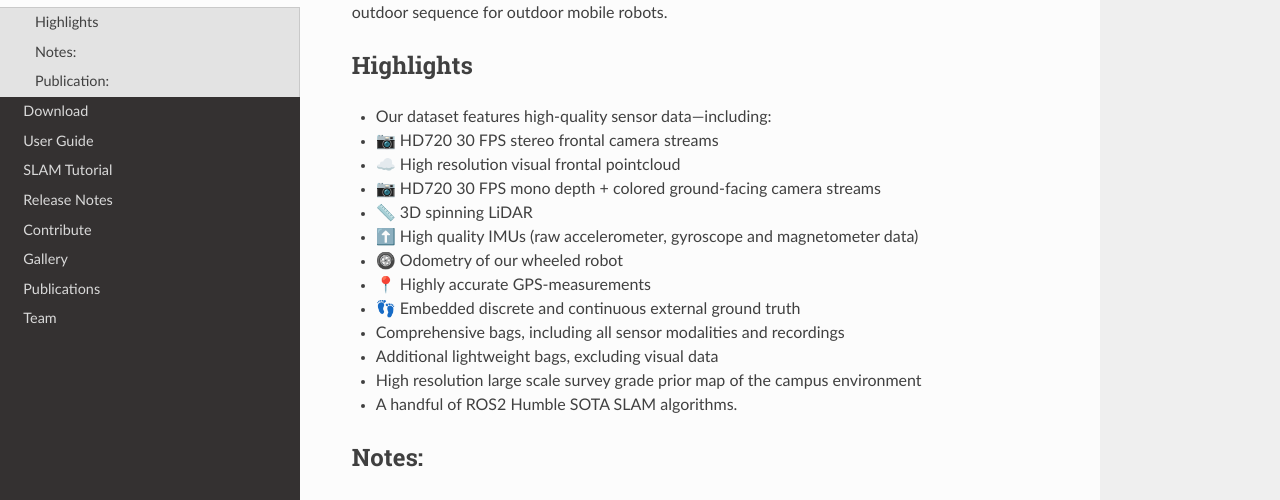
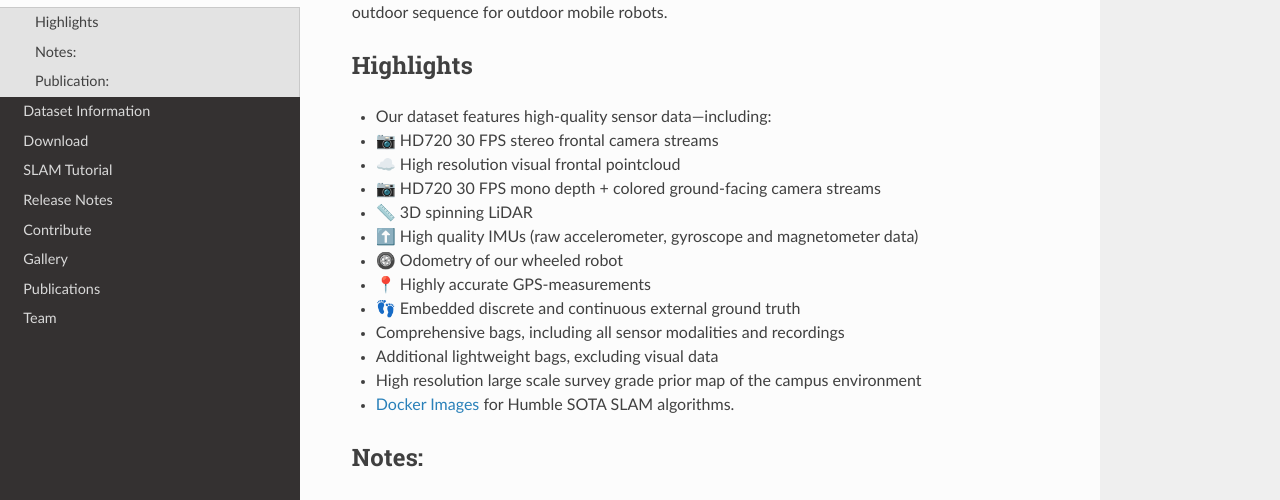
Before and after one commit to SM20598/MRCD, an MkDocs documentation site: the page built from docs/README.md, in a window 1280 px wide and 1231 px high. Shown: the part 231-731 px from the top of the window. Built offline with MkDocs 1.6.1, drawn with Linux system fonts in a browser that asks for light colours; nearby versions of some CDN libraries.

Commit message:
Renamed User-Guide to Dataset-Information, fixed Hyperlinks

```diff
--- a/docs/README.md
+++ b/docs/README.md
@@ -15,7 +15,7 @@ Welcome to the MRCD dataset for outdoor mobile wheeled robotics! This ROS2 Humbl
 * Comprehensive bags, including all sensor modalities and recordings
 * Additional lightweight bags, excluding visual data
 * High resolution large scale survey grade prior map of the campus environment
-* A handful of ROS2 Humble SOTA SLAM algorithms.
+* [Docker Images](./download.md#docker-images) for Humble SOTA SLAM algorithms.
 
 ## Notes:
 We are open to contributions to our dataset. Please feel free to raise an [issue](https://github.com/SM20598/MRCD/issues) or open a [discussion](https://github.com/SM20598/MRCD/discussions) on our [Github](https://github.com/SM20598/MRCD) 🙃
--- a/mkdocs.yml
+++ b/mkdocs.yml
@@ -2,8 +2,8 @@ site_name: MRCD
 repo_url: https://sm20598.github.io/MRCD/
 nav:
   - Home: README.md
+  - Dataset Information: user-guide.md
   - Download: download.md
-  - User Guide: user-guide.md
   - SLAM Tutorial: slam-tutorial.md
   - Release Notes: release-notes.md
   - Contribute: contribute.md
```
Also changed, not shown: README.md (+1 -1 lines), 1 other file.
